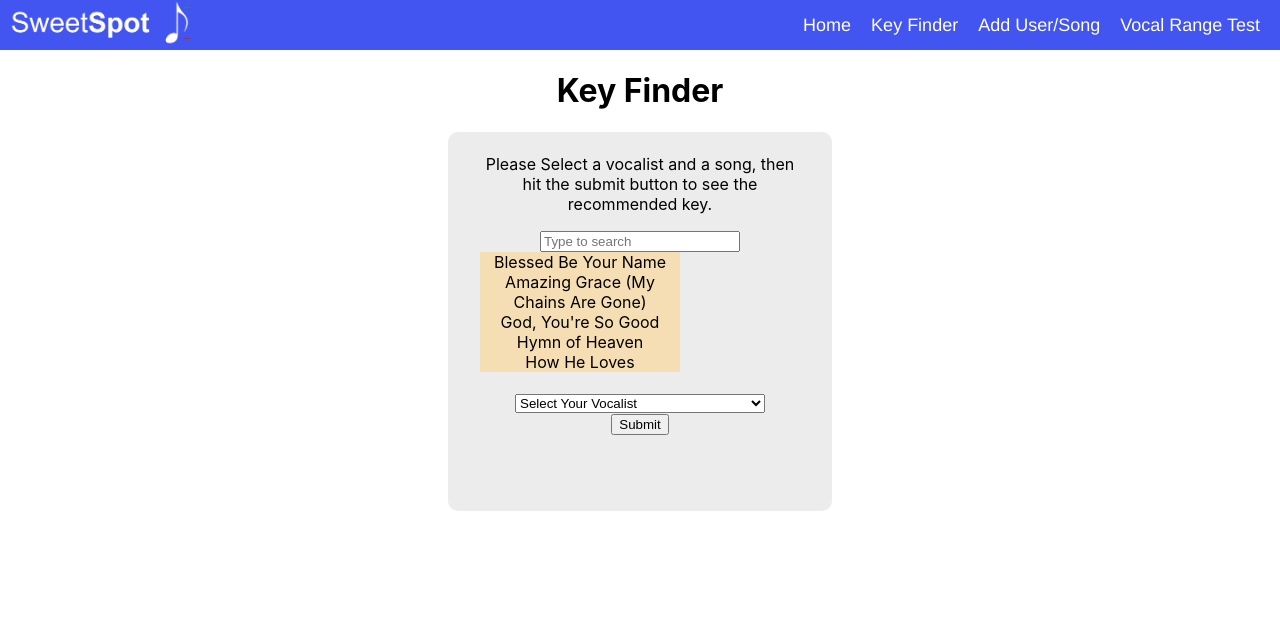
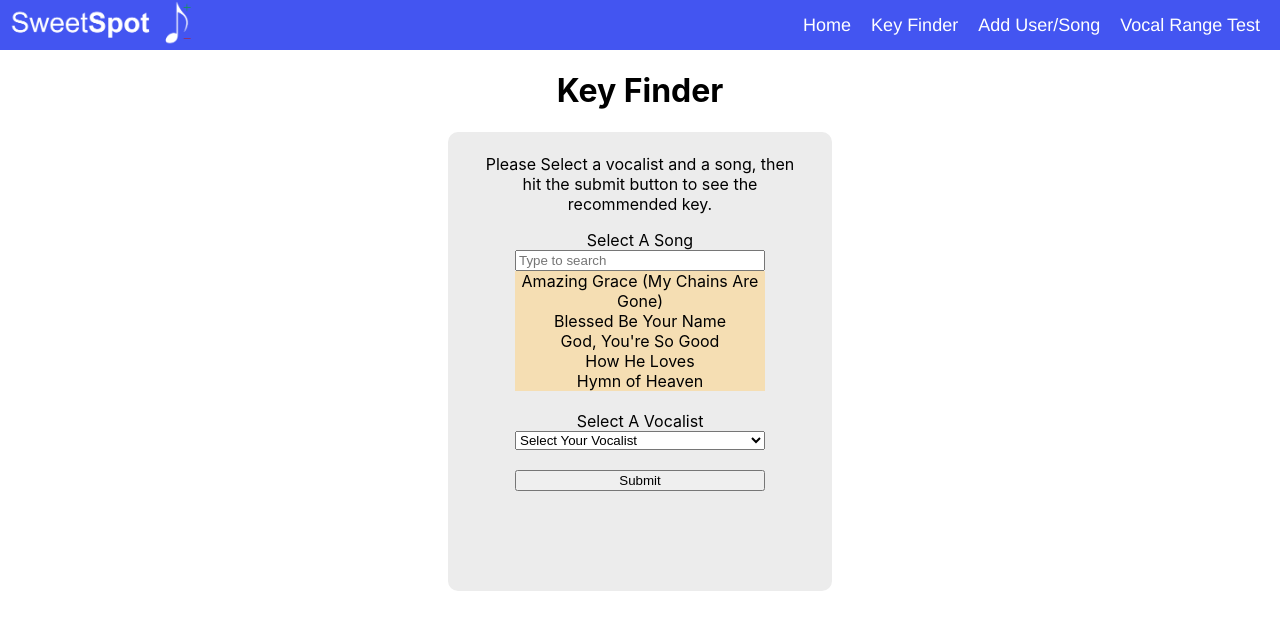
Before and after one commit to SlimPortfolio/Key-Finder, a React (Create React App) app: page /key-finder in a window 1280 px wide. Shown: the top 630 px of the page. Built offline with nearby package versions, Linux system fonts and the light colour scheme.

Commit message:
added alphabetizing to songs list

```diff
--- a/src/components/key-calculator.js
+++ b/src/components/key-calculator.js
@@ -184,6 +184,7 @@ export default function KeyCalculator() {
           Please Select a vocalist and a song, then hit the submit button to see
           the recommended key.
         </p>
+        <label>Select A Song</label>
         <input
           placeholder="Type to search"
           value={input}
@@ -192,6 +193,15 @@ export default function KeyCalculator() {
         ></input>
         <div className="search-bar-results">
           {data
+            .sort(function (a, b) {
+              if (a.songName < b.songName) {
+                return -1;
+              }
+              if (a.songName > b.songName) {
+                return 1;
+              }
+              return 0;
+            })
             .filter((item) => {
               const searchTerm = input.toLowerCase();
               const fullName = item.songName.toLowerCase();
@@ -224,6 +234,7 @@ export default function KeyCalculator() {
             ))}
         </div>
         <br></br>
+        <label>Select A Vocalist</label>
         <select
           className="calculator-dropdown"
           id="vocalistName"
@@ -246,13 +257,16 @@ export default function KeyCalculator() {
         </select>
         <br></br>
         <input
+          className="submit-button"
           type="submit"
           value="Submit"
           onClick={() => submitButton()}
         ></input>
         <p className="solution-song"></p>
-        <span className="solution-text"></span>
-        <span className="solution"></span>
+        <div>
+          <span className="solution-text"></span>
+          <span className="solution"></span>
+        </div>
       </div>
     </div>
   );
--- a/src/styles/styles.css
+++ b/src/styles/styles.css
@@ -77,6 +77,9 @@
   padding-right: 5%;
   padding-left: 5%;
   padding-bottom: 5%;
+  display: flex;
+  flex-direction: column;
+  align-items: center;
 }
 
 .solution {
@@ -103,11 +106,20 @@
 }
 
 .search-bar {
-  width: 200px;
+  width: 250px;
   box-sizing: border-box;
 }
 
 .search-bar-results {
-  width: 200px;
+  width: 250px;
   background-color: wheat;
+  position: relative;
+  z-index: 100;
 }
+
+.submit-button {
+  flex-grow: 0;
+  justify-content: center;
+  align-items: center;
+  width: 250px;
+}
```
